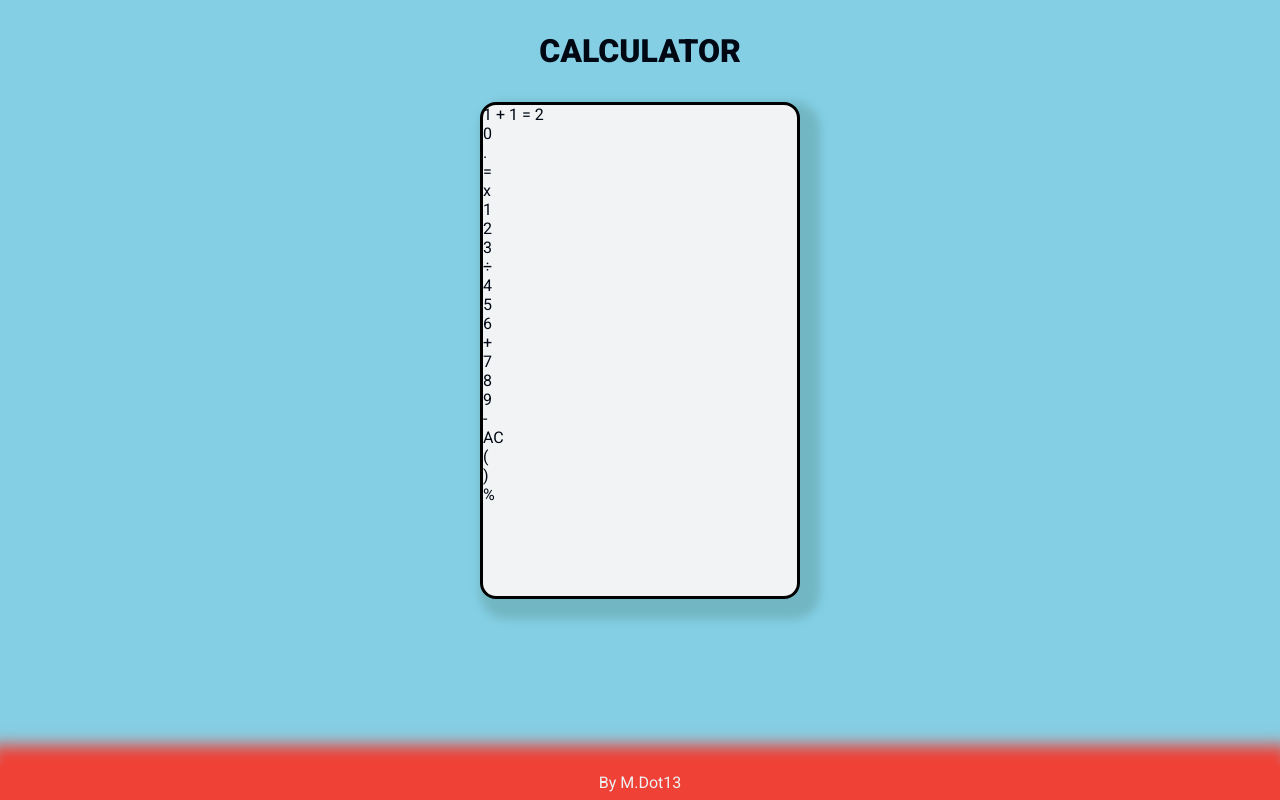
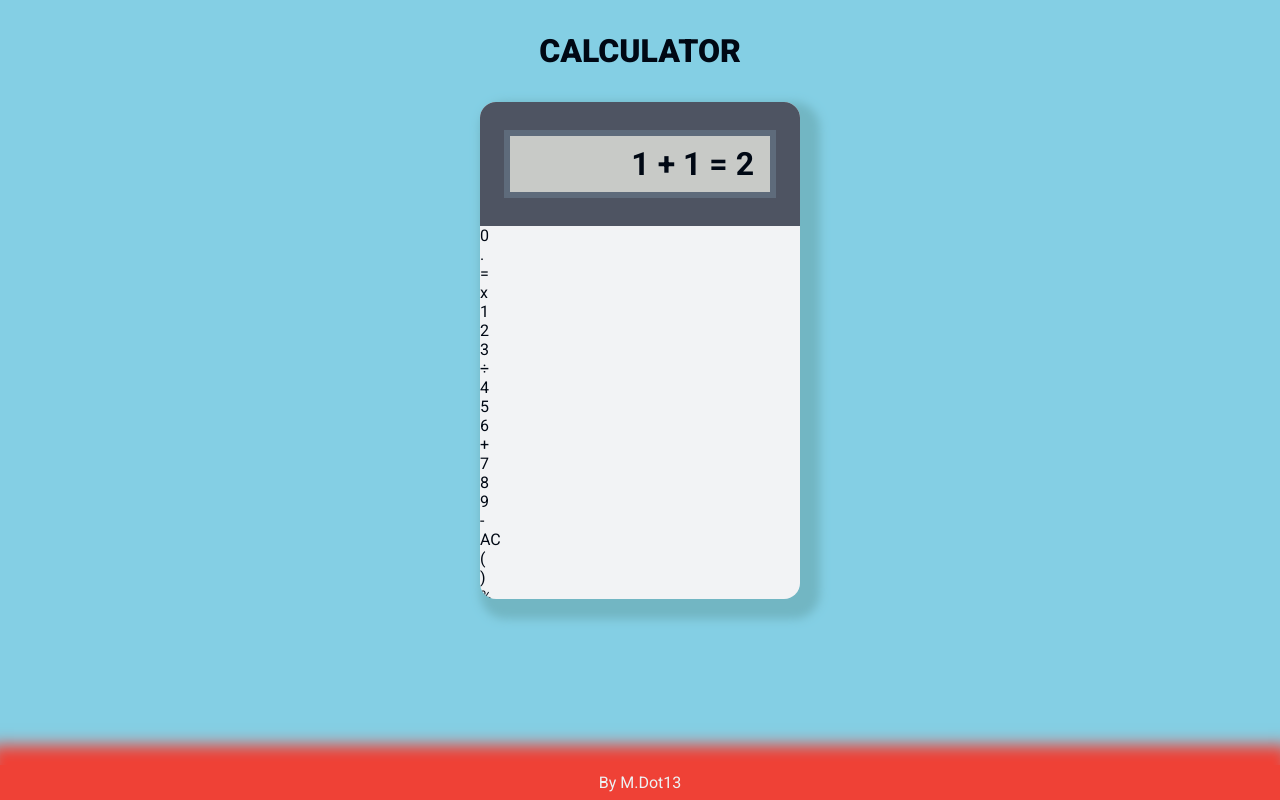
Before and after one commit to leonelmosqueda/calculator, a plain HTML site: page index.html in a window 1280 px wide. Drawn offline with Linux system fonts and the light colour scheme.

Commit message:
Add styles to calculator display

```diff
--- a/css/styles.css
+++ b/css/styles.css
@@ -52,11 +52,35 @@ body {
 }
 
 .body-calculator {
-    border: solid black;
     border-radius: 1em;
     box-shadow: 10px 10px 10px 10px var(--color-shadow);
     width: 25%;
     height: 75%;
     margin: 0 auto;
     background-color: var(--background-color-secondary);
+    overflow: hidden;
 }
+
+.top {
+    background-color: var(--color-main);
+    height: 25%;
+    display: flex;
+    justify-content: center;
+    align-items: center;
+}
+
+.display {
+    background-color: var(--background-color-terciary);
+    width: 85%;
+    height: 55%;
+    border: solid #5e6b7b 6px;
+    display: flex;
+    justify-content: end;
+    align-items: center;
+    padding-right: 1em;
+}
+
+.values {
+    font-size: 2em;
+    font-weight: 700;
+}
--- a/index.html
+++ b/index.html
@@ -12,8 +12,10 @@
     <header class="header"><h1 class="title">CALCULATOR</h1></header>
     <main class="content">
         <div class="body-calculator">
-            <div class="display">
-                <span id="display" class="values">1 + 1 = 2</span>
+            <div class="top">
+                <div class="display">
+                    <span id="display" class="values">1 + 1 = 2</span>
+                </div>
             </div>
             <div class="buttons">
                 <div class="button">0</div>
```
